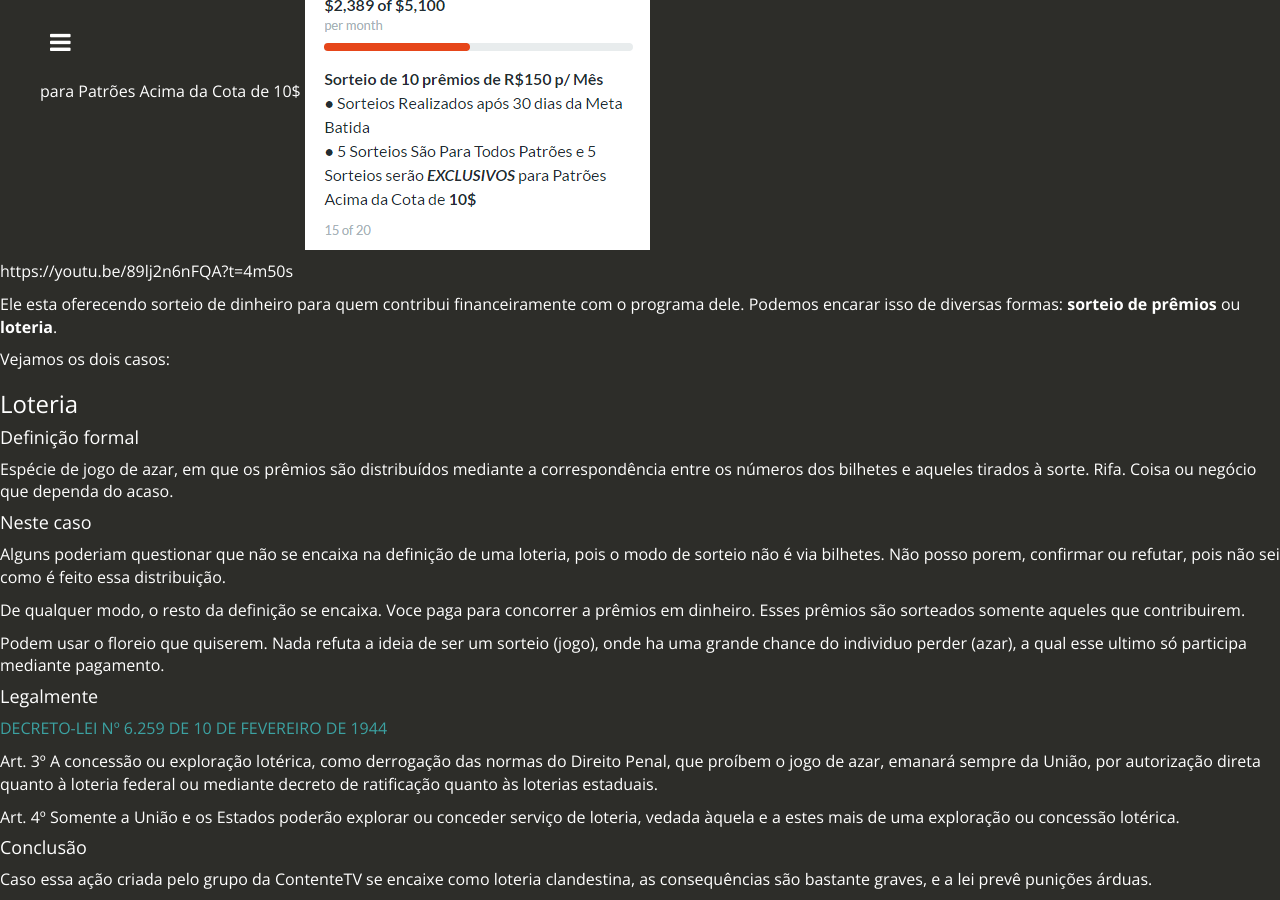
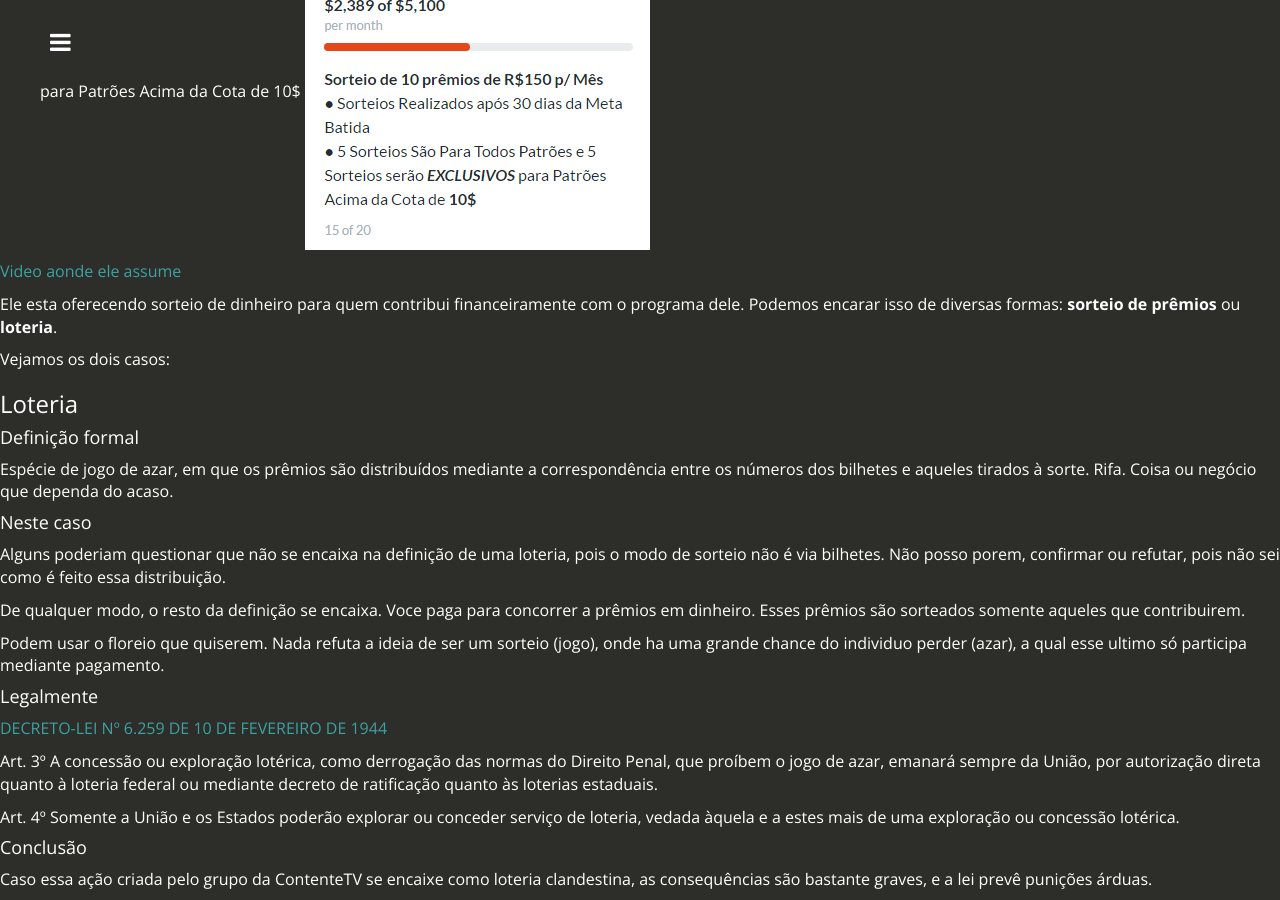
Before and after one commit to Fiat-Justitia/contente, a Jekyll site: the page built from patreon.md, in a window 1280 px wide and 900 px high, scrolled down 1251 px. Built offline with Jekyll 4.4.1, drawn with Linux system fonts in a browser that asks for light colours; nearby versions of some CDN libraries.

Commit message:
Update patreon.md

```diff
--- a/patreon.md
+++ b/patreon.md
@@ -28,7 +28,7 @@ Mas como Contente esta usando essa ferramente? Ele estabelece 20 metas, indo de
 ● Sorteios Realizados após 30 dias da Meta Batida
 ● 5 Sorteios São Para Todos Patrões e 5 Sorteios serão EXCLUSIVOS para Patrões Acima da Cota de 10$ ![dddd](/contente/images/4.PNG)
 
-https://youtu.be/89lj2n6nFQA?t=4m50s
+[Video aonde ele assume](https://youtu.be/89lj2n6nFQA?t=4m50s)
 
 Ele esta oferecendo sorteio de dinheiro para quem contribui financeiramente com o programa dele. Podemos encarar isso de diversas formas: **sorteio de prêmios** ou **loteria**.
 
```
